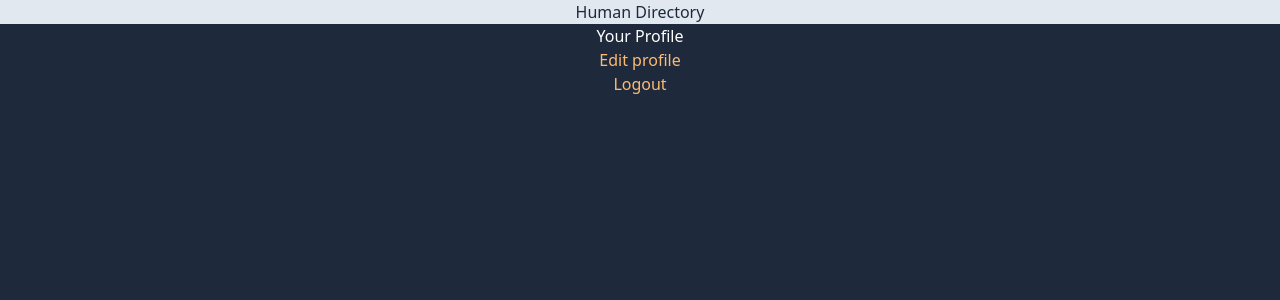
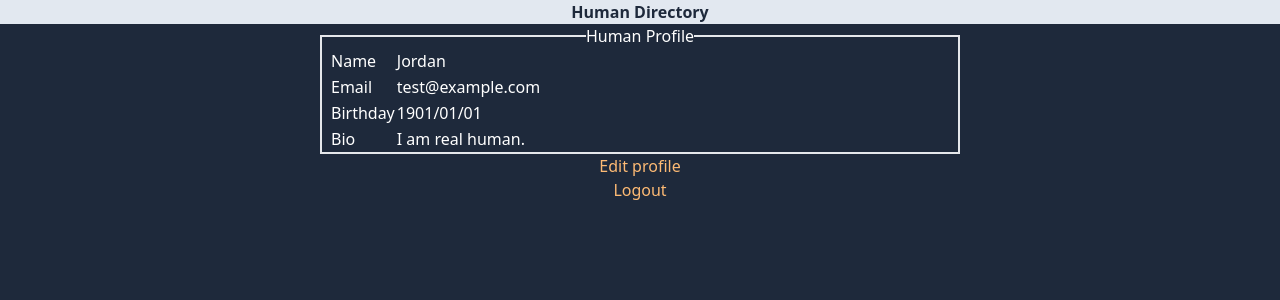
Before and after one commit to jlaurentpdx/adv-employee-directory, a React app: page /profile in a window 1280 px wide. Shown: the top 300 px of the page. Built offline with nearby package versions, Linux system fonts and the light colour scheme.

Commit message:
displaying user profile info to Profile page

```diff
--- a/src/App.css
+++ b/src/App.css
@@ -1,12 +1,13 @@
 /*
   Example of using Tailwind classes in a CSS file:
 */
+html,
 body {
   @apply text-white bg-slate-800;
 }
 
 .App {
-  @apply text-center container mx-auto;
+  @apply container mx-auto text-center;
 }
 
 .Link {
--- a/src/App.jsx
+++ b/src/App.jsx
@@ -8,10 +8,12 @@ import Auth from './views/Auth/Auth';
 import ConfirmEmail from './views/ConfirmEmail/ConfirmEmail';
 import Profile from './views/Profile/Profile';
 import UpdateProfile from './views/UpdateProfile/UpdateProfile';
+import UserProvider from './context/UserContext';
 
 export default function App() {
   return (
     <div className="App">
+      <UserProvider>
         <Router>
           <Header />
           <Switch>
@@ -35,6 +37,7 @@ export default function App() {
             </Route>
           </Switch>
         </Router>
+      </UserProvider>
     </div>
   );
 }
--- a/src/components/Header/Header.jsx
+++ b/src/components/Header/Header.jsx
@@ -3,7 +3,7 @@ import React from 'react';
 export default function Header() {
   return (
     <header>
-      <h1 className="bg-slate-200 text-slate-800">Human Directory</h1>
+      <h1 className="bg-slate-200 text-slate-800 font-bold">Human Directory</h1>
     </header>
   );
 }
--- /dev/null
+++ b/src/context/UserContext.jsx
@@ -0,0 +1,26 @@
+import { createContext, useContext, useState } from 'react';
+
+const UserContext = createContext();
+
+export default function UserProvider({ children }) {
+  const [user, setUser] = useState({
+    id: 1,
+    name: 'Jordan',
+    email: 'test@example.com',
+    birthday: '1901/01/01',
+    bio: 'I am real human.',
+  });
+
+  const value = { user, setUser };
+
+  return <UserContext.Provider value={value}>{children}</UserContext.Provider>;
+}
+
+export const useUser = () => {
+  const context = useContext(UserContext);
+
+  if (!context)
+    throw new Error('useUser cannot be used outside of UserProvider');
+
+  return context;
+};
--- a/src/views/Auth/Auth.jsx
+++ b/src/views/Auth/Auth.jsx
@@ -5,8 +5,11 @@ export default function Auth({ isRegistering = false }) {
   function handleSubmit(e) {
     e.preventDefault();
     try {
-      if (!isRegistering) history.push('/profile');
-      else history.push('/confirm-email');
+      if (isRegistering) {
+        history.push('/confirm-email');
+      } else {
+        history.push('/profile');
+      }
     } catch (error) {
       throw error;
     }
--- a/src/views/Profile/Profile.jsx
+++ b/src/views/Profile/Profile.jsx
@@ -1,9 +1,36 @@
 import { Link } from 'react-router-dom';
+import { useUser } from '../../context/UserContext';
 
 export default function Profile() {
+  const {
+    user: { name, email, birthday, bio },
+  } = useUser();
+
   return (
     <div className="flex flex-col">
-      Your Profile
+      <fieldset className="border-2 container mx-auto w-1/2 text-left">
+        <legend className="text-center">Human Profile</legend>
+        <table className="mx-2">
+          <tbody>
+            <tr>
+              <td>Name</td>
+              <td>{name}</td>
+            </tr>
+            <tr>
+              <td>Email</td>
+              <td>{email}</td>
+            </tr>
+            <tr>
+              <td>Birthday</td>
+              <td>{birthday}</td>
+            </tr>
+            <tr>
+              <td>Bio</td>
+              <td>{bio}</td>
+            </tr>
+          </tbody>
+        </table>
+      </fieldset>
       <Link to="/profile/edit" className="Link">
         Edit profile
       </Link>
```
Also changed, not shown: src/components/README.md (deleted), src/context/README.md (deleted), 1 other file (tests, documents, lock files or other folders). Lines whose indentation alone changed are shown as unchanged.
